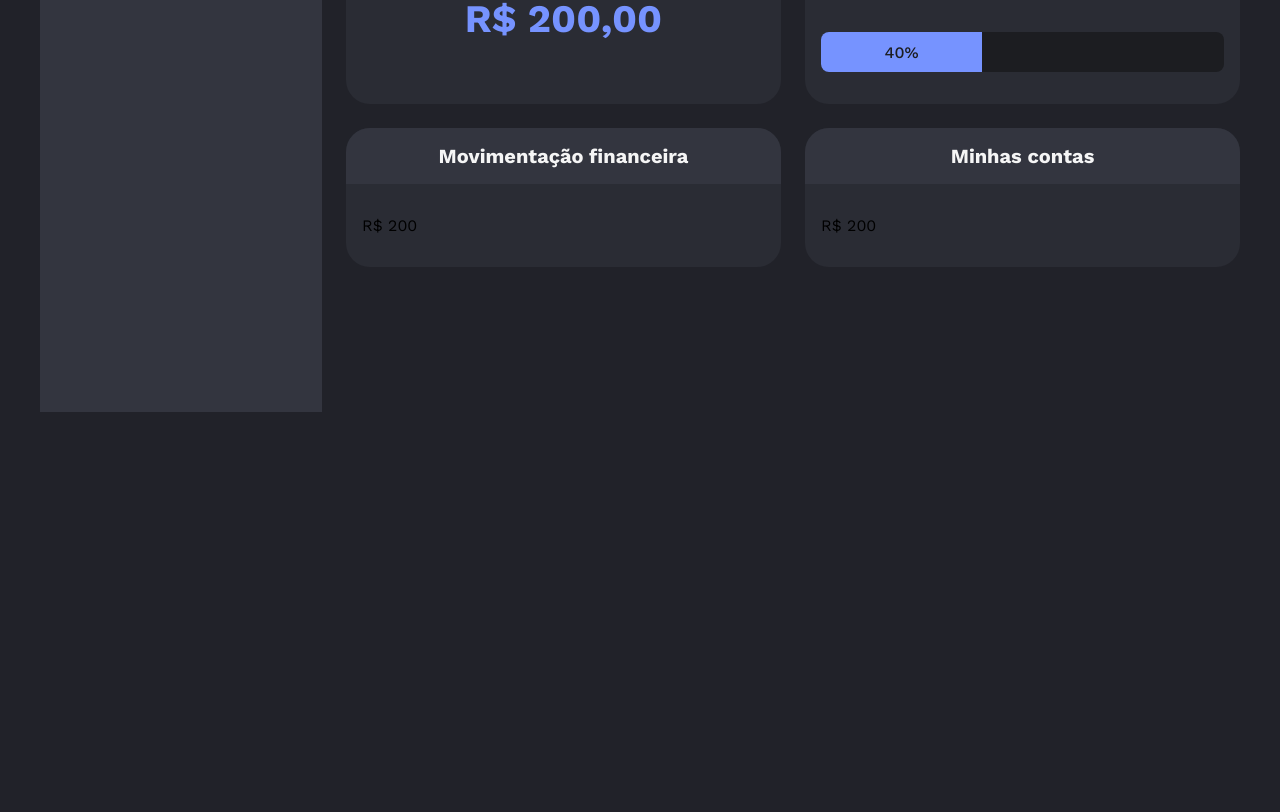
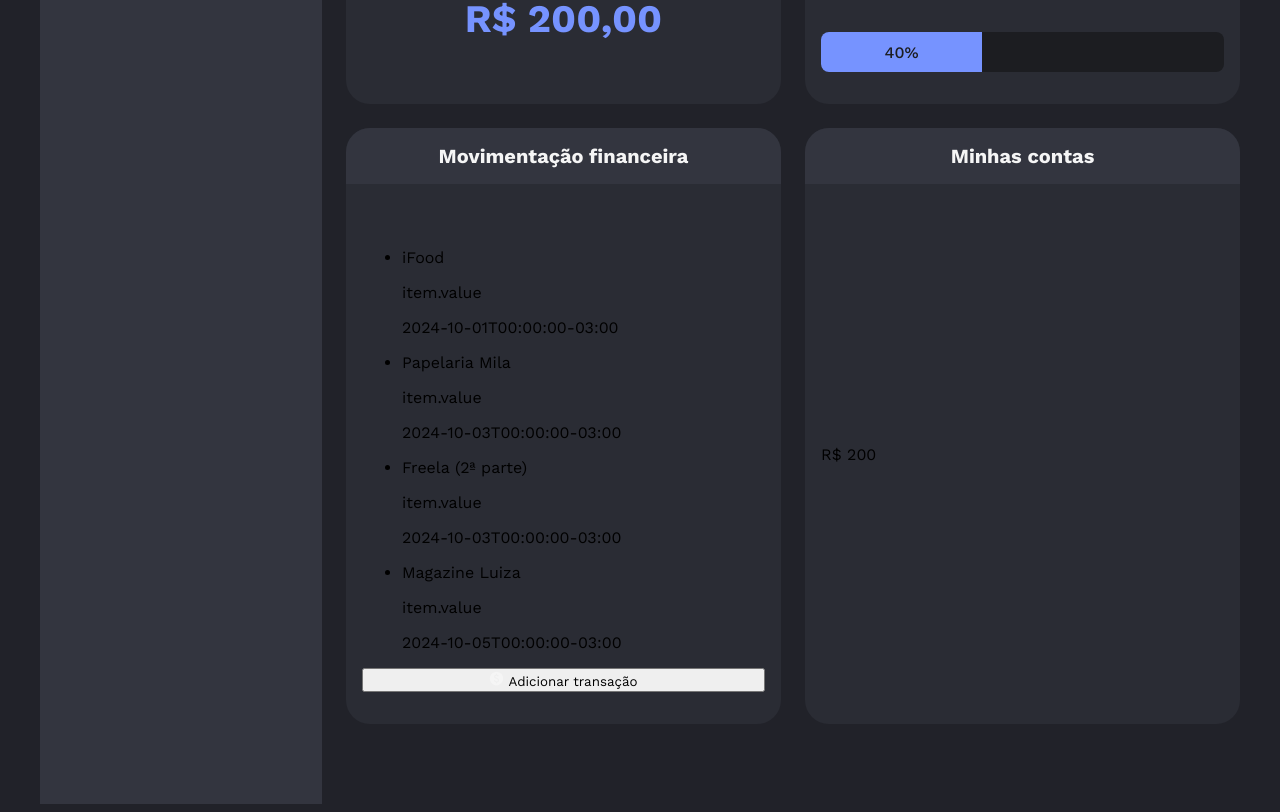
Before and after one commit to dougfani/poupapp, a React (Vite) app: page / in a window 1280 px wide. Shown: the part 396-1208 px from the top of the page. Before the commit the page ends 816 px from the top, so only its background shows below. Built offline with nearby package versions, Linux system fonts and the light colour scheme.

Commit message:
adiciona componente Transactions e TransactionItem e integra ao App

```diff
--- a/src/App.jsx
+++ b/src/App.jsx
@@ -9,6 +9,7 @@
 import { SavingStatus } from './components/SavingsStatus';
 
 import styles from './app.module.css'
+import { Transactions } from './components/Transactions';
 
 function App() {
     return (
@@ -47,7 +48,7 @@
                                 Movimentação financeira
                             </Card.Header>
                             <Card.Body>
-                                R$ 200
+                                <Transactions />
                             </Card.Body>
                         </Card>
                         <Card>
--- /dev/null
+++ b/src/components/Button/index.jsx
@@ -0,0 +1,7 @@
+export const Button = ({ children, ...props }) => {
+    return (
+        <button {...props}>
+            {children}
+        </button>
+    )
+}
--- /dev/null
+++ b/src/components/TransactionItem/app.jsx
@@ -0,0 +1,13 @@
+export const TransactionItem = ({ item }) => {
+    return (
+        <div>
+            <div>
+                <p>{item.description}</p>
+                <p>item.value</p>
+            </div>
+            <div>
+                {item.date}
+            </div>
+        </div>
+    )
+}
--- /dev/null
+++ b/src/components/Transactions/index.jsx
@@ -0,0 +1,31 @@
+import { Button } from "../Button";
+import { IconCurrency } from "../icons";
+import { TransactionItem } from "../TransactionItem/app";
+
+export const Transactions = () => {
+    const items = [
+        { description: 'iFood', value: -20, date: '2024-10-01T00:00:00-03:00' },
+        { description: 'Papelaria Mila', value: -80, date: '2024-10-03T00:00:00-03:00' },
+        { description: 'Freela (2ª parte)', value: 1000, date: '2024-10-03T00:00:00-03:00' },
+        { description: 'Magazine Luiza', value: -300, date: '2024-10-05T00:00:00-03:00' },
+    ];
+
+    return (
+    <>
+        <ul>
+            {items.map((transactionItem, index) => {
+                return (
+                    <li key={index}>
+                        <TransactionItem item={transactionItem} />
+                    </li>
+                )
+            })}
+
+        </ul>
+
+        <Button>
+            <IconCurrency /> Adicionar transação
+        </Button>
+    </>
+    )
+};
```
